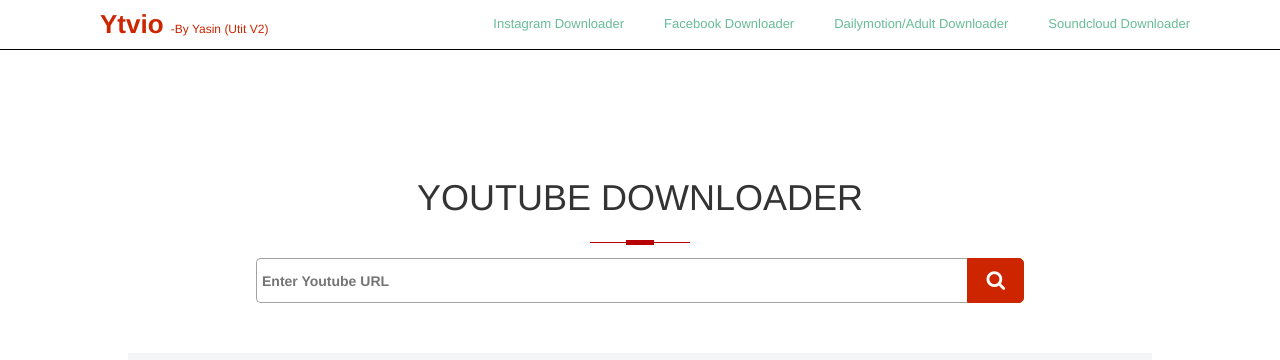
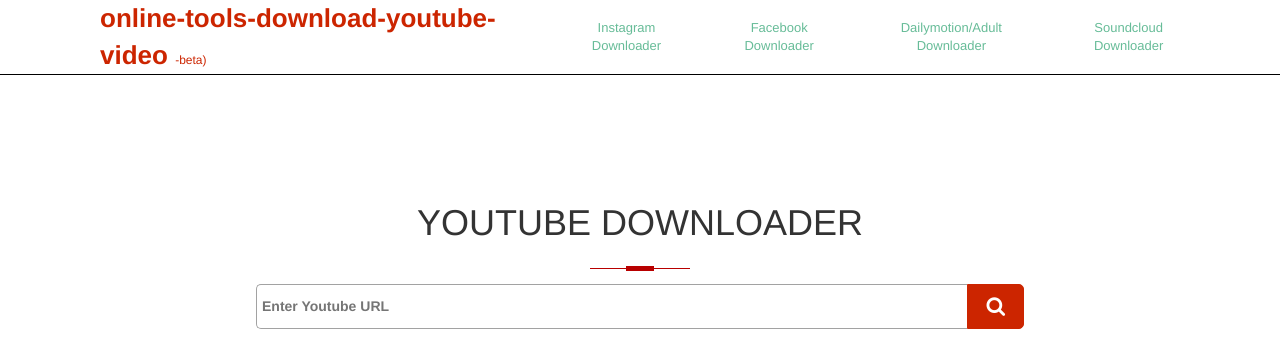
Before and after one commit to Xo323/Video-downloader, a plain HTML site: page index.html in a window 1280 px wide. Shown: the top 360 px of the page. Drawn offline with nearby package versions, Linux system fonts and the light colour scheme.

Commit message:
update index.html

```diff
--- a/index.html
+++ b/index.html
@@ -15,7 +15,7 @@
 
 <link rel="stylesheet" href="https://cdnjs.cloudflare.com/ajax/libs/font-awesome/4.7.0/css/font-awesome.min.css">
 
-	<title>Ytvio - Youtube Downloader & converter</title>
+	<title> Youtube Downloader & converter</title>
 	<link rel="icon" type="image/x-icon" href="https://i.pinimg.com/originals/5d/73/c5/5d73c5d3542378d979e4aee216a80482.jpg">
 </head>
 <noscript>
@@ -29,9 +29,9 @@
 			<nav class="site-navbar">
 			  <!-- site logo -->
 			  <a href="#home" class="site-logo"
-				>Ytvio
+				>online-tools-download-youtube-video
 				<span style="font-size: 12px; font-weight: 500"
-				  >-By Yasin (Utit V2)</span
+				  >-beta)</span
 				></a
 			  >
 
```
